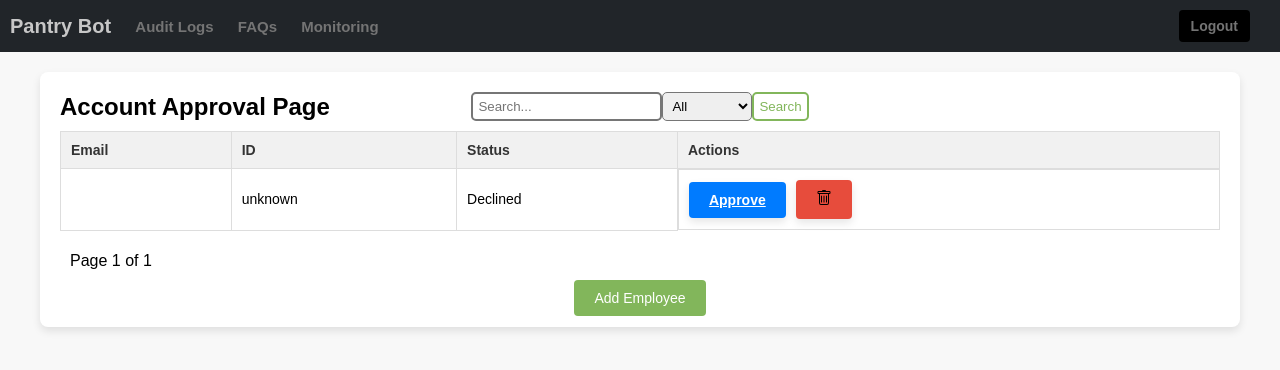
After one commit to usd-cs/COMP-49x-24-25-san-diego-food-bank, a Django app: page /account_approval/ in a window 1280 px wide. The commit adds this page. Shown: the top 370 px of the page. Run offline with Django 5.2, Linux system fonts and the light colour scheme; the visitor is signed in with stand-in values (Sample User, id 1); data comes from the database, SQL or seed files in the repository.

Commit message:
Implemented main page html and logic

```diff
--- /dev/null
+++ b/sd_food_bank_ai_bot/admin_panel/templates/account_approval.html
@@ -0,0 +1,102 @@
+{% extends 'nav_bar.html' %}
+{% load static %}
+
+{% block content %}
+<link rel="stylesheet" href="{% static 'css/faq_page.css' %}">
+
+<div class="faq-container">
+    <div class="title-and-search">
+        <h1>Account Approval Page</h1>
+        <form class="search-and-button" method="get" action="">
+            <input type="text" name="q" placeholder="Search..." class="search-bar" {% if query %} value="{{ query }}" {% endif %}>
+            <select name="status" class="tag-dropdown">
+                <option value="" {% if selected_status == "" %}selected{% endif %}>All</option>
+                <option value="True" {% if selected_status == "True" %}selected{% endif %}>Approved</option>
+                <option value="False" {% if selected_status == "False" %}selected{% endif %}>Pending</option>
+                <option value="None" {% if selected_status == "None" %}selected{% endif %}>Declined</option> <!-- FIX THIS-->
+            </select>
+            <button type="submit" class="search-button">Search</button>
+        </form>
+        <h1 style="color: white;">Account Approval Page</h1>
+    </div>
+    <div class="faq-table">
+        {% if accounts %}
+        <table>
+            <thead>
+                <tr>
+                    <th>Email</th>
+                    <th>ID</th>
+                    <th>Status</th>
+                    <th>Actions</th>
+                </tr>
+            </thead>
+            <tbody>
+                {% for account in accounts %}
+                <tr>
+                    <td>{{ account.foodbank_email }}</td>
+                    <td>{{ account.foodbank_id }}</td>
+                    {% if account.approved_for_admin_panel == True %}<td>Approved</td>{% endif %}
+                    {% if account.approved_for_admin_panel == False %}<td>Pending</td>{% endif %}
+                    {% if account.approved_for_admin_panel == None %}<td>Declined</td>{% endif %}
+                    <td style="display: flex; gap: 10px; align-items: center;">
+                        {% if account.approved_for_admin_panel == True %}
+                            <a href="{% url 'deny_account' account.id %}" class="edit-btn">Deny</a>
+                        {% elif account.approved_for_admin_panel == False %}
+                            <a href="{% url 'approve_account' account.id %}" class="edit-btn">Approve</a>
+                            <a href="{% url 'deny_account' account.id %}" class="edit-btn">Deny</a>
+                        {% else %}
+                            <a href="{% url 'approve_account' account.id %}" class="edit-btn">Approve</a>
+                        {% endif %}
+                        <a href="{% url 'delete_account' account.id %}" class="delete-btn"><img alt="Delete" src="{% static '/Trash.svg' %}"></a>
+                    </td>
+                </tr>
+                {% endfor %}
+            </tbody>
+        </table>
+        {% else %}
+        <h3>No accounts found in database</h3>
+        {% endif %}
+    </div>
+
+    {% if accounts %}
+    <div class="pagination">
+        <span class="step-links">
+            {% if accounts.has_previous %}
+                <button type="submit" class="search-button">
+                    <a href="?page=1{% if query %}&q={{ query }}{% endif %}{% if selected_status %}&status={{ selected_status }}{% endif %}">
+                        &laquo; First
+                    </a>
+                </button>
+                <button type="submit" class="search-button">
+                    <a href="?page={{ accounts.previous_page_number }}{% if query %}&q={{ query }}{% endif %}{% if selected_status %}&status={{ selected_status }}{% endif %}">
+                        Previous
+                    </a>
+                </button>
+            {% endif %}
+
+            <span class="current">
+                Page {{ accounts.number }} of {{ accounts.paginator.num_pages }}
+            </span>
+
+            {% if accounts.has_next %}
+                <button type="submit" class="search-button">
+                    <a href="?page={{ accounts.next_page_number }}{% if query %}&q={{ query }}{% endif %}{% if selected_status %}&status={{ selected_status }}{% endif %}">
+                        Next
+                    </a>
+                </button>
+                <button type="submit" class="search-button">
+                    <a href="?page={{ accounts.paginator.num_pages }}{% if query %}&q={{ query }}{% endif %}{% if selected_status %}&status={{ selected_status }}{% endif %}">
+                        Last &raquo;
+                    </a>
+                </button>
+            {% endif %}
+        </span>
+    </div>
+    {% endif %}
+
+    <div class="create-faq">
+        <a href="{% url 'add_account_page' %}" class="create-btn">Add Employee</a>
+    </div>
+
+</div>
+{% endblock %}
--- a/sd_food_bank_ai_bot/admin_panel/templates/nav_bar.html
+++ b/sd_food_bank_ai_bot/admin_panel/templates/nav_bar.html
@@ -71,6 +71,9 @@
       <a href="{% url 'audit_logs' %}" {% if request.path == '/audit_logs/' %} id="active" {% endif %}>Audit Logs</a>
       <a href="{% url 'faq_page' %}" {% if request.path == '/faqs/' %} id="active" {% endif %}>FAQs</a>
       <a>Monitoring</a>
+      {% if user.username == 'admin' %} <!-- Appears only for username admin, investigate using permissions instead -->
+      <a href="{% url 'account_approval' %}" {% if request.path == '/account_approval/' %} id="active" {% endif %}>Account Approval</a>
+      {% endif %}
     </div>
     <a href="{% url 'logout' %}" class="logout-btn">Logout</a>
   </div>
--- a/sd_food_bank_ai_bot/admin_panel/urls.py
+++ b/sd_food_bank_ai_bot/admin_panel/urls.py
@@ -162,4 +162,22 @@ urlpatterns = [
      path("single_log_view/<int:log_id>/",
           views.single_log_view,
           name="single_log_view"),
+
+     # Account Approval
+     path("account_approval/",
+          views.account_approval_page,
+          name="account_approval"),
+     path("deny_account/<int:account_id>/",
+          views.deny_account,
+          name="deny_account"),
+     path("approve_account/<int:account_id>/",
+         views.approve_account,
+         name="approve_account"
+     ),
+     path("delete_account/<int:account_id>/",
+          views.delete_account,
+          name="delete_account"),
+     path("add_account/",
+          views.add_account_page,
+          name="add_account_page"),
 ]
--- a/sd_food_bank_ai_bot/admin_panel/views/__init__.py
+++ b/sd_food_bank_ai_bot/admin_panel/views/__init__.py
@@ -5,3 +5,4 @@ from .phone_service_schedule import *
 from .phone_service_reschedule import *
 from .phone_service_cancel import *
 from .audit_logs import *
+from .account_approval import *
--- /dev/null
+++ b/sd_food_bank_ai_bot/admin_panel/views/account_approval.py
@@ -0,0 +1,73 @@
+from django.shortcuts import render, redirect, get_object_or_404
+from django.core.paginator import Paginator
+from django.contrib.auth.decorators import login_required
+from ..models import Admin
+from django.db.models import Q
+from django.http import HttpResponse
+
+# TODO: Update all admin pages (except login and creation) to check that it is a verified account
+#           Possibly just update log in to only allow user ot log in when account is approved
+@login_required # TODO: Add permission only for admin account later
+def account_approval_page(request):
+    """
+    Display the account approval page. Only available to one Admin.
+    """
+    query = request.GET.get('q')
+    selected_status = request.GET.get('status', '')
+    page_number = request.GET.get('page')
+
+    admins = Admin.objects.all()
+
+    # Filter admins based on the search query
+    if query:
+        admins = admins.filter(
+            Q(foodbank_id__icontains=query) |
+            Q(foodbank_email__icontains=query)
+        )
+
+    if selected_status:
+        if selected_status == "None":
+            admins = admins.filter(approved_for_admin_panel=None)
+        elif selected_status == "True":
+            admins = admins.filter(approved_for_admin_panel=True)
+        elif selected_status == "False":
+            admins = admins.filter(approved_for_admin_panel=False)
+
+    paginator = Paginator(admins, 10) # 10 FAQs per page
+    approval_page = paginator.get_page(page_number)
+
+    context = {
+        "accounts": approval_page,
+        "query": query,
+        "selected_status": selected_status
+    }
+    print(context)
+    return render(request, "account_approval.html", context)
+
+def deny_account(request):
+    """
+    Deny an account that is approved or awaiting approval. Prohibits access to admin panel.
+    """
+
+    return HttpResponse("Denied")
+
+def approve_account(request):
+    """
+    Approve an account that is denied or awaiting approval. Allows access to admin panel.
+    """
+
+    return HttpResponse("Approved")
+
+def delete_account(request):
+    """
+    Delete account that is approved, denied, or awaiting approval.
+    """
+
+    return HttpResponse("Deleted")
+
+def add_account_page(request):
+    """
+    Put text here.
+    """
+
+    return HttpResponse("Add account page")
```
Also changed, not shown: sd_food_bank_ai_bot/admin_panel/static/Trash.svg (added).
